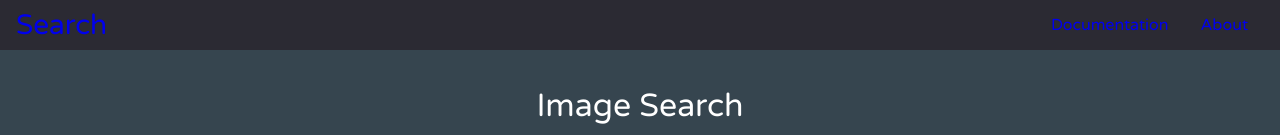
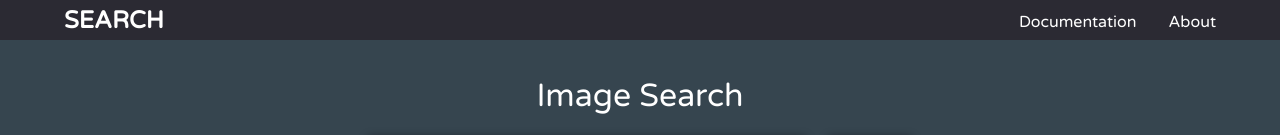
Before and after one commit to mrlangloi/img-searcher, a React (Create React App) app: page / in a window 1280 px wide. Shown: the top 135 px of the page. Built offline with nearby package versions, Linux system fonts and the light colour scheme.

Commit message:
updated navbar to be reactive

```diff
--- a/src/App.css
+++ b/src/App.css
@@ -13,48 +13,49 @@ body {
 }
 
 .navbar {
-  color: white;
+  display: flex;
+  align-items: center;
+  justify-content: space-between;
+  height: 5vh;
   background-color: #2b2a33;
-  display: flex;
-  justify-content: space-between;
-  align-items: stretch;
-  gap: 2rem;
-  padding: 0 1rem;
 }
 
 .navbar a {
   text-decoration: none;
-  margin: .5rem 0;
-  height: 100%;
-  display: flex;
-  align-items: center;
+  color: white;
+  padding: 0.75rem 1rem;
+  overflow: hidden;
 }
 
 .site-home {
-  display: flex;
-  align-items: center;
-  font-size: 28px;
-  margin: 0 1rem;
+  font-weight: bold;
+  text-transform: uppercase;
+  font-size: 24px;
+  margin: 0 3rem;
 }
 
 .navbar-ul {
+  display: flex;
+  align-items: center;
+  justify-content: space-around;
   list-style: none;
-  display: flex;
-  margin: 0;
+  margin: 0 3rem;
+  height: 100%;
 }
 
 .navbar-ul li {
-  display: inline;
-  margin: 0 1rem;
-  transition: filter 0.3s ease;
-  text-decoration: none;
+  display: flex;
+  align-items: stretch;
   height: 100%;
-  display: flex;
-  align-items: center;
+  transition: all 0.3s ease;
+}
+
+.navbar-ul li.active {
+  background-color: #3d3b47;
 }
 
 .navbar-ul li:hover {
-  filter: brightness(120%);
+  background-color: #504e5e;
 }
 
 .search-images-div {
@@ -82,6 +83,11 @@ body {
 .about-p-div {
   flex-flow: column;
   color: white;
+}
+
+.about-p-div a {
+  text-decoration: none;
+  color: turquoise;
 }
 
 h1, h3 {
@@ -147,7 +153,7 @@ form {
   height: 300px;
   object-fit: cover;
   margin-bottom: 10px;
-  transition: filter 0.3s ease;
+  transition: all 0.3s ease;
 }
 
 .search-result:hover img {
@@ -167,6 +173,10 @@ form {
 .search-result p {
   margin: 5px 10px;
   background-color: ivory;
+}
+
+.search-result a:hover {
+  color: teal;
 }
 
 #load-more-btn {
--- a/src/components/Navbar.js
+++ b/src/components/Navbar.js
@@ -1,13 +1,20 @@
-import React from "react";
+import React, { useState } from "react";
 import { Link } from "react-router-dom";
 
 function Navbar() {
+
+  const [active, setActive] = useState("active");
+
   return (
     <nav className="navbar">
-      <Link to="/" className="site-home">Search</Link>
+      <Link to="/" className="site-home" onClick={() => setActive("Search")}>Search</Link>
       <ul className="navbar-ul">
-        <li><Link to="/Documentation">Documentation</Link></li>
-        <li><Link to="/About">About</Link></li>
+        <li className={active === "Documentation" ? "active" : ""} onClick={() => setActive("Documentation")}>
+          <Link to="/Documentation">Documentation</Link>
+        </li>
+        <li className={active === "About" ? "active" : ""} onClick={() => setActive("About")}>
+          <Link to="/About">About</Link>
+        </li>
       </ul>
     </nav>
   );
```
